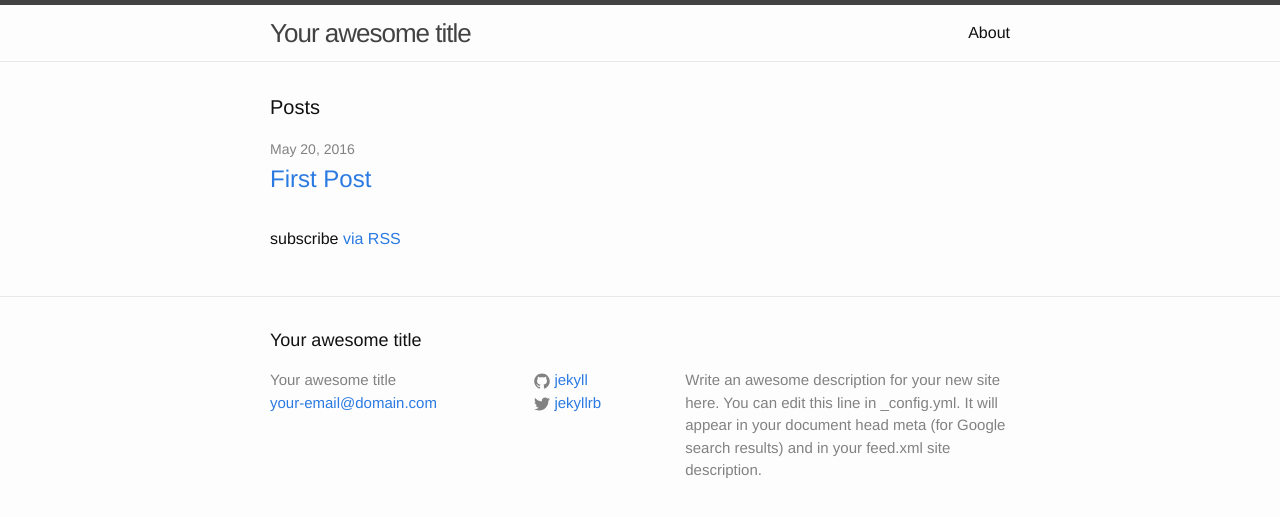
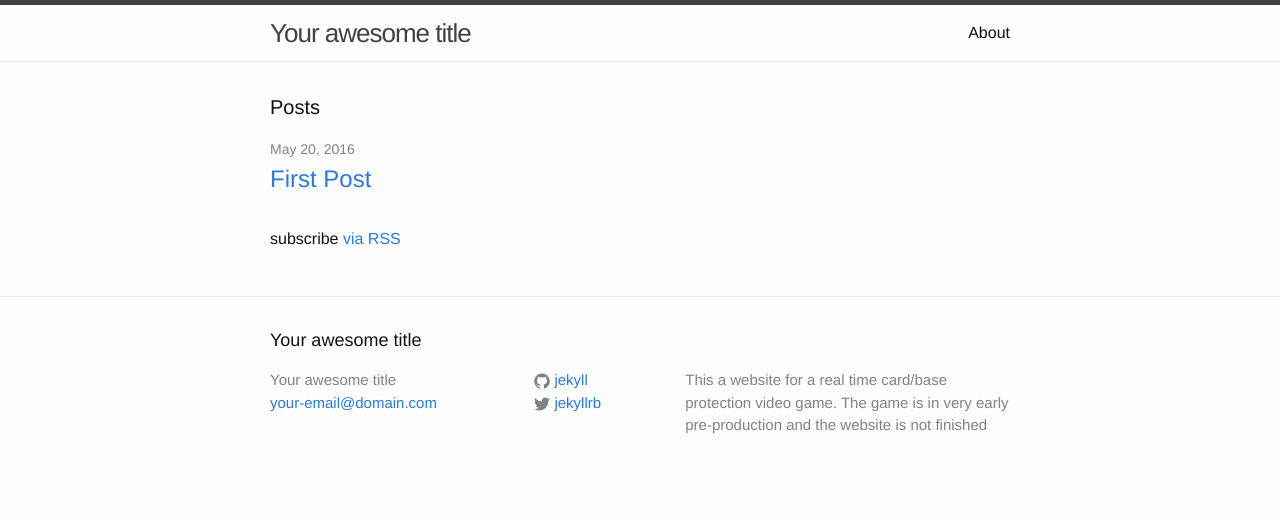
Before and after one commit to JEFFTRYTTEN/JEFFTRYTTEN.github.io, a Jekyll site: the page built from index.html, in a window 1280 px wide. Shown: the top 517 px of the page. Built offline with Jekyll 4.4.1, drawn with Linux system fonts in a browser that asks for light colours.

Commit message:
Update _config.yml

```diff
--- a/_config.yml
+++ b/_config.yml
@@ -9,9 +9,7 @@
 title: Your awesome title
 email: your-email@domain.com
 description: > # this means to ignore newlines until "baseurl:"
-  Write an awesome description for your new site here. You can edit this
-  line in _config.yml. It will appear in your document head meta (for
-  Google search results) and in your feed.xml site description.
+  This a website for a real time card/base protection video game.  The game is in very early pre-production and the website is not finished
 baseurl: "" # the subpath of your site, e.g. /blog
 url: "http://yourdomain.com" # the base hostname & protocol for your site
 twitter_username: jekyllrb
```
